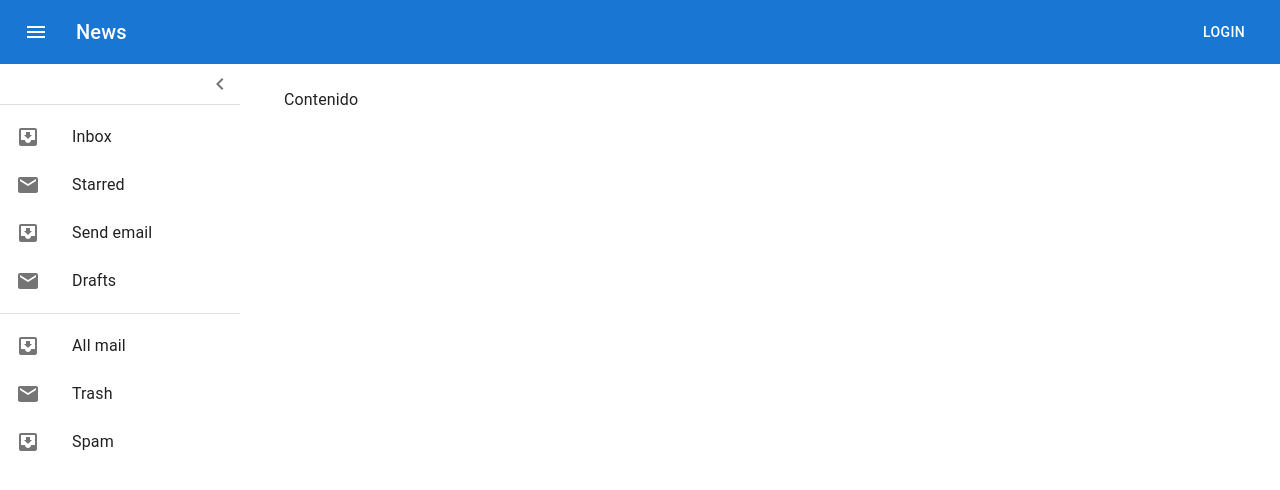
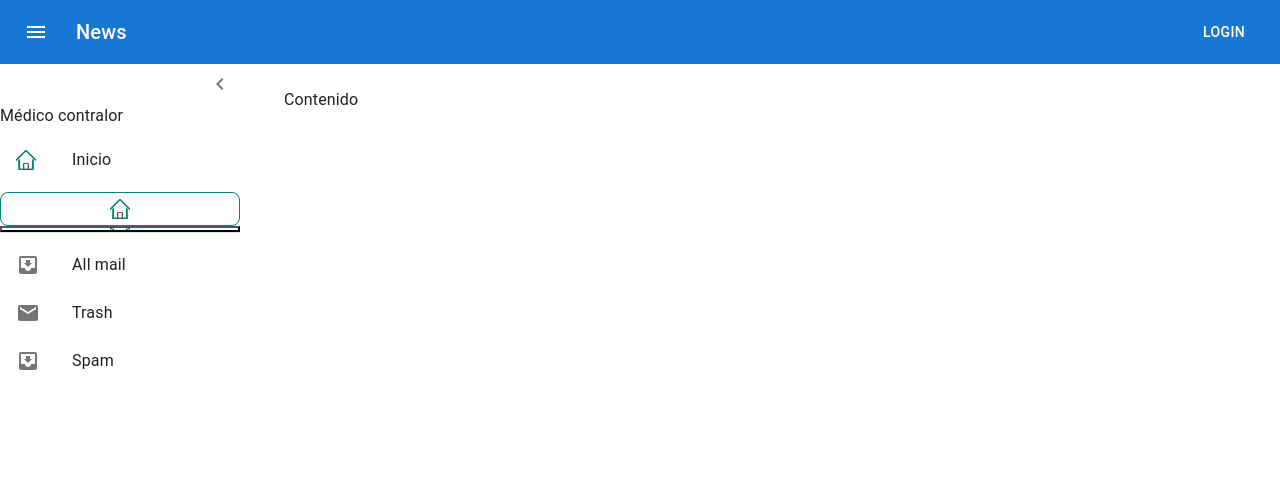
Before and after one commit to CarolineAT/proto-clinica, a React (Create React App) app: page /appbar-example in a window 1280 px wide. Shown: the top 490 px of the page. Built offline with nearby package versions, Linux system fonts and the light colour scheme; a web font is replaced by a local one.

Commit message:
avances appbar

```diff
--- /dev/null
+++ b/src/components/Componentes/appBar/appbar.css
@@ -0,0 +1,19 @@
+.icon-home{
+    background: transparent url('../../../assets/icons/home.svg') no-repeat center ;
+}
+.icon-home-hover{
+    background: transparent url('../../../assets/icons/home.svg') no-repeat center ;
+}
+.icon-home:hover{
+    width: 24px;
+    height: 24px;
+    background: transparent url('../../../assets/icons/home.svg') no-repeat center ;
+}
+.icon-menu-list{
+    height: 24px;
+    width: 24px;
+    padding: 0 20px;
+}
+button span{
+    display: none;
+}
--- a/src/components/Componentes/appBar/drawerLeft.js
+++ b/src/components/Componentes/appBar/drawerLeft.js
@@ -4,21 +4,24 @@ import ChevronLeftIcon from '@mui/icons-material/ChevronLeft';
 import ChevronRightIcon from '@mui/icons-material/ChevronRight';
 import InboxIcon from '@mui/icons-material/MoveToInbox';
 import MailIcon from '@mui/icons-material/Mail';
-import { ListItemText } from '@material-ui/core';
+import { ListItemText, Typography } from '@material-ui/core';
+import HouseIcon from  '../../../assets/icons/home.svg'
+import PrimaryButton, { SecondaryButton } from '../button';
+import './appbar.css'
 
-export const DrawerLeft = ({ open, handleDrawerClose }) => {
+export const DrawerLeft = ({ open, handleDrawerClose ,handleDrawerOpen}) => {
     const theme = useTheme();
 
     return (
         <Box sx={{ width: 240 }} aria-label="mailbox folders">
             <Drawer
-                variant='persistent'
+                variant='permanent'
                 anchor="left"
                 open={open}
                 onClose={handleDrawerClose}
                 sx={{
                     '& .MuiDrawer-paper': {
-                        width: 240,
+                        width: open ? 240 : 64,
                         background: theme.palette.background.default,
                         color: theme.palette.text.primary,
                         borderRight: 'none',
@@ -36,22 +39,29 @@ export const DrawerLeft = ({ open, handleDrawerClose }) => {
                     display="flex"
                     justifyContent="flex-end"
                 >
+                    {open ?
                     <IconButton onClick={handleDrawerClose}>
                         {theme.direction === 'ltr' ? <ChevronLeftIcon /> : <ChevronRightIcon />}
-                    </IconButton>
+                    </IconButton> :
+                    <IconButton onClick={handleDrawerOpen}>
+                        <ChevronRightIcon />
+                    </IconButton>}
+
                 </Box>
-
-                <Divider />
+                <Typography>Médico contralor</Typography>
                 <List>
-                    {['Inbox', 'Starred', 'Send email', 'Drafts'].map((text, index) => (
+                    {['Inicio'].map((text, index) => (
                         <ListItem button key={text}>
                             <ListItemIcon>
-                                {index % 2 === 0 ? <InboxIcon /> : <MailIcon />}
+                            <img src={HouseIcon}/>
                             </ListItemIcon>
                             <ListItemText primary={text} />
                         </ListItem>
                     ))}
                 </List>
+                <SecondaryButton><img src={HouseIcon} /></SecondaryButton>
+                <span></span>
+                <button className='icon-home'><span>Home</span></button>
                 <Divider />
                 <List>
                     {['All mail', 'Trash', 'Spam'].map((text, index) => (
--- a/src/components/Componentes/appBar/indexView.js
+++ b/src/components/Componentes/appBar/indexView.js
@@ -25,9 +25,10 @@ export const IndexView = () => {
                 open={open}
                 handleDrawerOpen={handleDrawerOpen}
                 handleDrawerClose={handleDrawerClose}
+
             />
 
-            <DrawerLeft open={open} handleDrawerClose={handleDrawerClose} />
+            <DrawerLeft open={open} handleDrawerClose={handleDrawerClose}   handleDrawerOpen={handleDrawerOpen} />
 
             <MainContent open={open} />
         </Box>
```
Also changed, not shown: src/assets/icons/home.svg (added).
